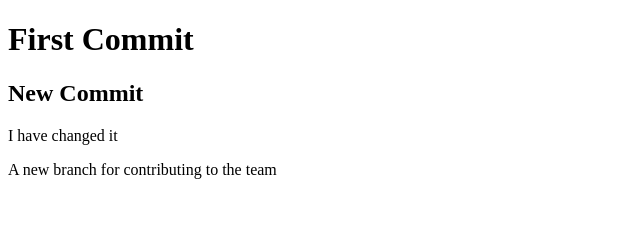
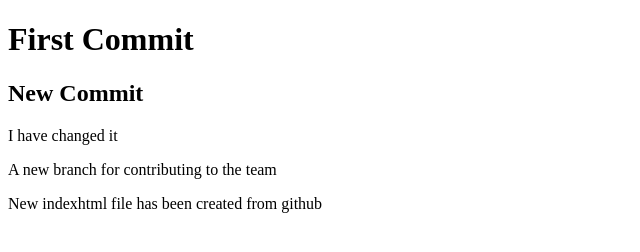
Before and after one commit to bdshakhawat/Programming-hero-7th-batch, a plain HTML site: page index.html in a window 1280 px wide. Shown: the whole page, without its empty margins (0-640 px from the left). Drawn offline with Linux system fonts and the light colour scheme.

Commit message:
github commit

```diff
--- a/index.html
+++ b/index.html
@@ -11,6 +11,7 @@
     <h2>New Commit</h2>
     <p>I have changed it</p>
     <p>A new branch for contributing to the team</p>
+    <p>New indexhtml file has been created from github</p>
 
 </body>
 </html>
```
